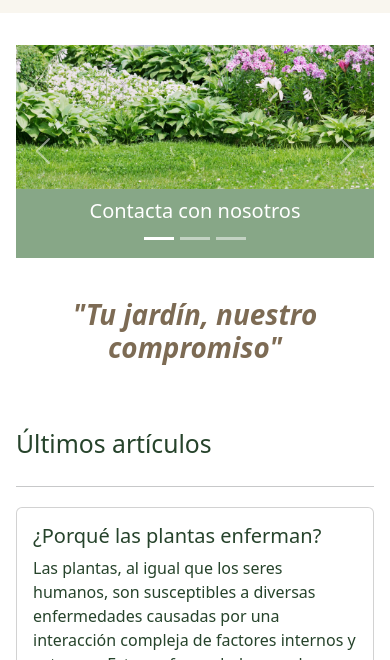
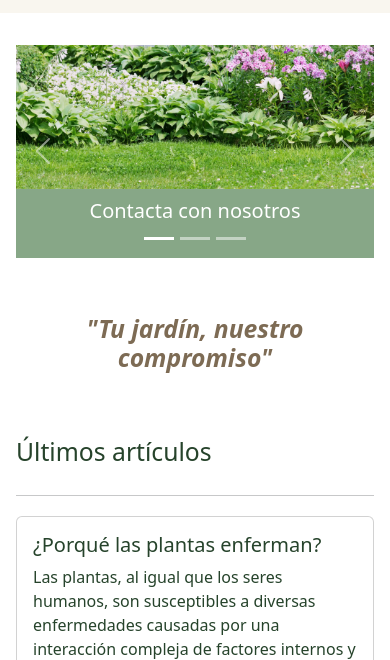
Before and after one commit to MariD3v/Mari_Garden, a plain HTML site: page src/index.html in a window 390 px wide. Shown: the part 184-844 px from the top of the page. Drawn offline with nearby package versions, Linux system fonts and the light colour scheme.

Commit message:
fix index.html responsive

```diff
--- a/src/index.html
+++ b/src/index.html
@@ -56,7 +56,7 @@
         </div>
     </nav>
     <section class="container-fluid p-md-5 p-3 mt-3">
-        <div id="carouselExampleCaptions" class="carousel slide mb-0 mb-md-4">
+        <div id="carouselExampleCaptions" class="carousel slide mb-2 mb-md-4">
             <div class="carousel-indicators" style="margin-bottom: 0.5rem;">
               <button type="button" data-bs-target="#carouselExampleCaptions" data-bs-slide-to="0" class="active" aria-current="true" aria-label="Slide 1"></button>
               <button type="button" data-bs-target="#carouselExampleCaptions" data-bs-slide-to="1" aria-label="Slide 2"></button>
@@ -115,8 +115,8 @@
               <span class="visually-hidden">Next</span>
             </button>
         </div>
-        <div class="container d-flex flex-column text-center mt-3 mt-md-5">
-            <h1 class="fs-1 fw-semibold p-2 fst-italic mt-3 mt-md-5" style="color: var(--bd-color);">"Tu jardín, nuestro compromiso"</h1>
+        <div class="container d-flex flex-column text-center mt-4 mt-md-5">
+            <h1 class="fs-2 fw-semibold p-2 fst-italic mt-4 mt-md-5" style="color: var(--bd-color);">"Tu jardín, nuestro compromiso"</h1>
         </div>
     </section>
     <section class="container-fluid p-md-5 p-3 mt-3">
```
